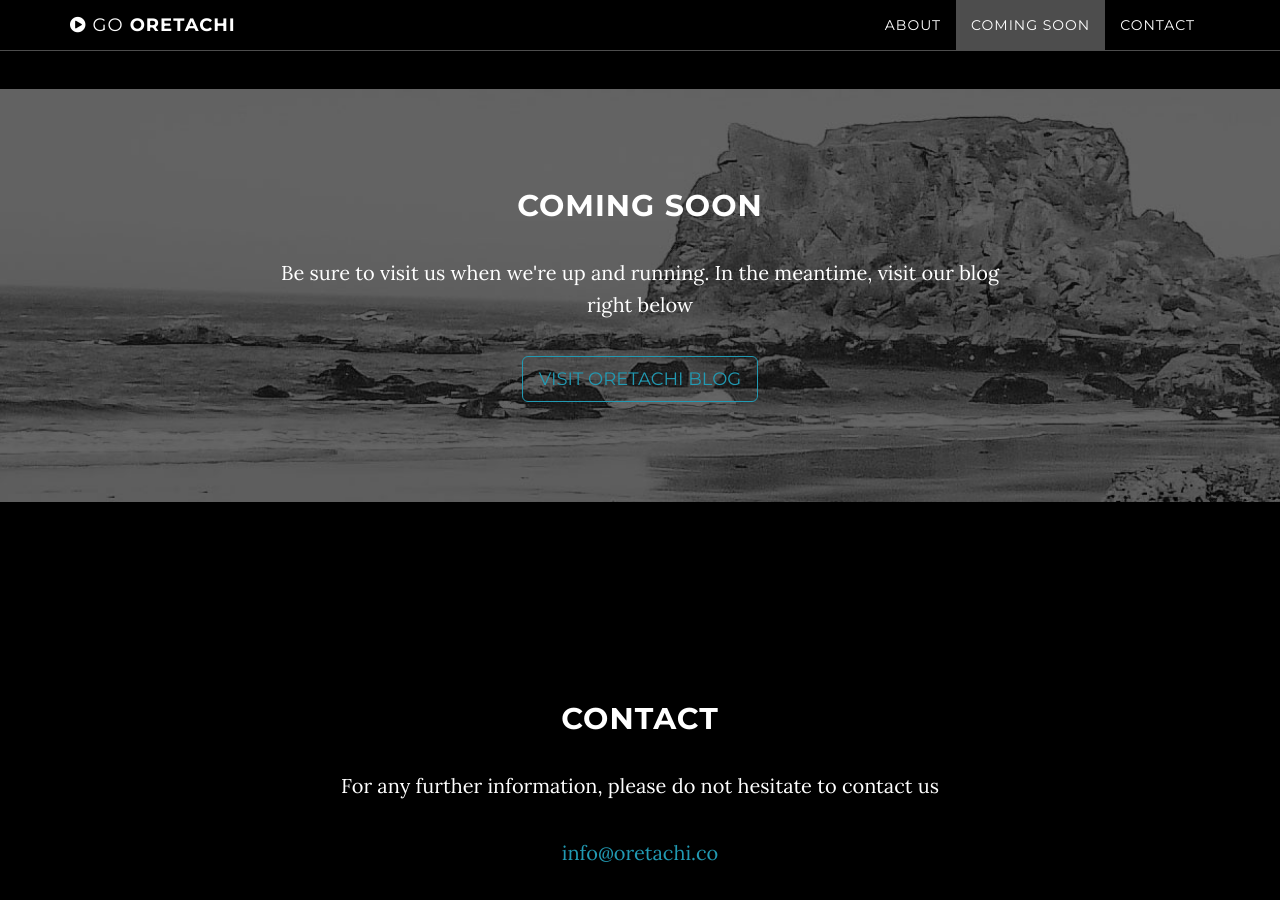
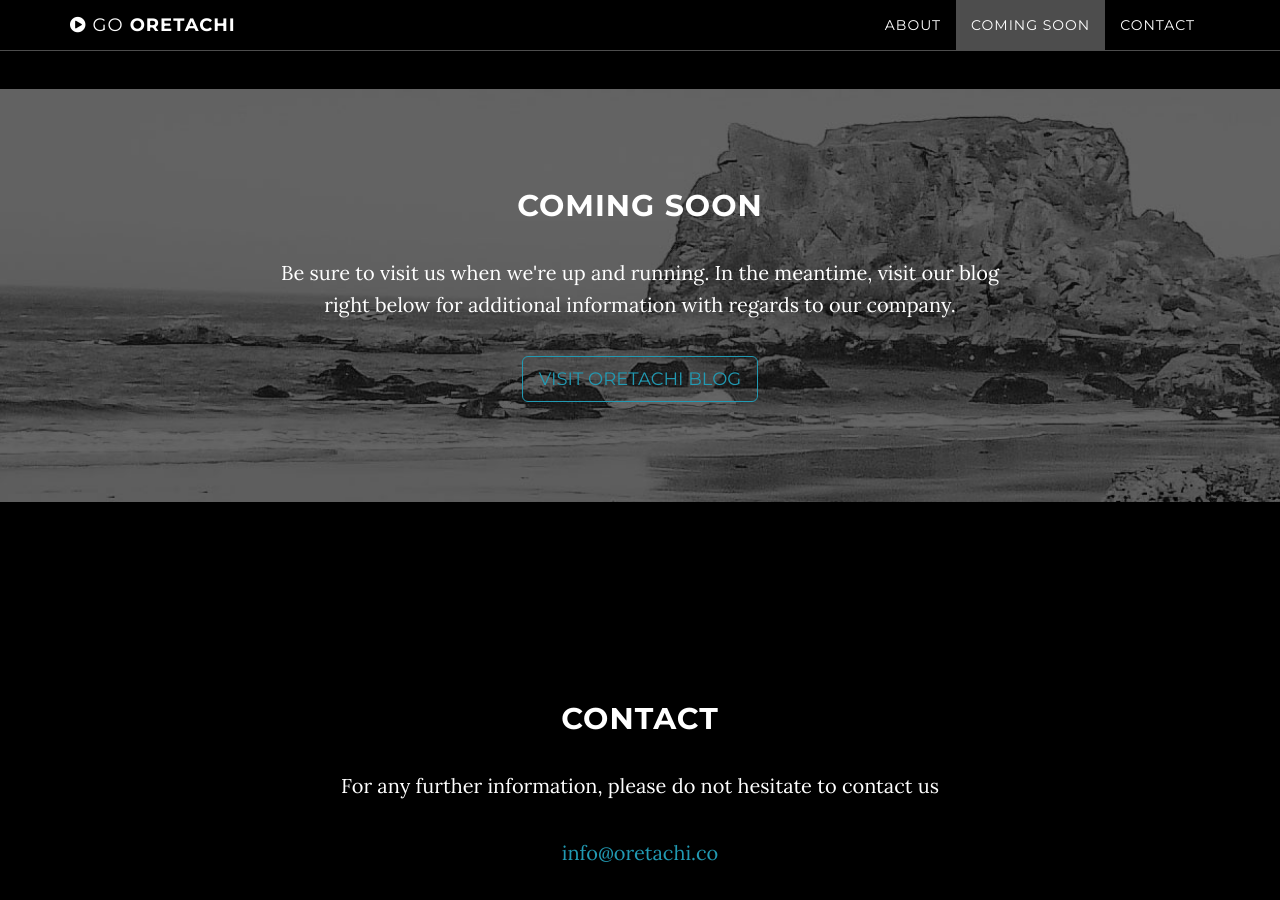
Before and after one commit to oretachi/oretachi.github.io, a Jekyll site: the page built from index.html, in a window 1280 px wide and 900 px high, scrolled down 1611 px. Built offline with Jekyll 4.4.1, drawn with Linux system fonts in a browser that asks for light colours.

Commit message:
Updated download.html

```diff
--- a/_includes/download.html
+++ b/_includes/download.html
@@ -4,7 +4,7 @@
             <div class="container">
                 <div class="col-lg-8 col-lg-offset-2">
                     <h2>Coming Soon</h2>
-                    <p>Be sure to visit us when we're up and running. In the meantime, visit our blog right below</p>
+                    <p>Be sure to visit us when we're up and running. In the meantime, visit our blog right below for additional information with regards to our company.</p>
                     <a href="http://startbootstrap.com/template-overviews/grayscale/" class="btn btn-default btn-lg">Visit Oretachi Blog</a>
                 </div>
             </div>
```
